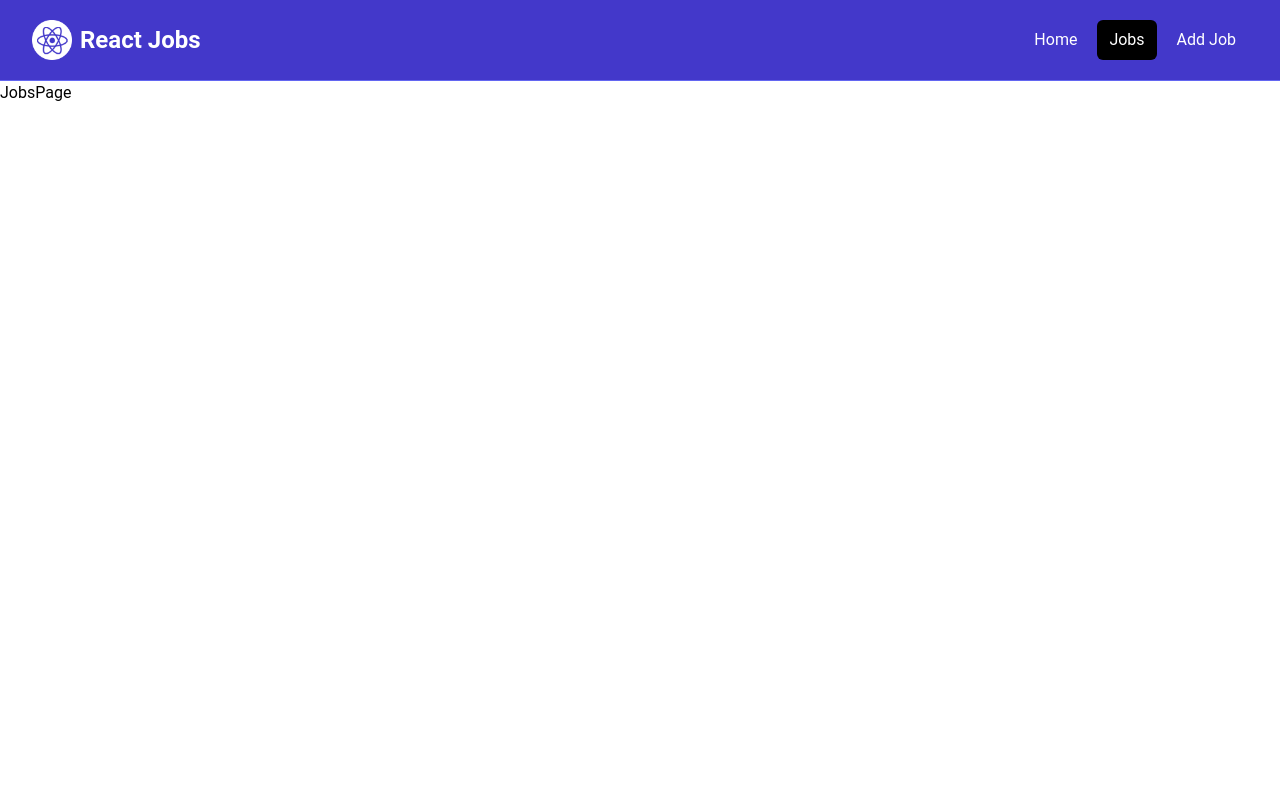
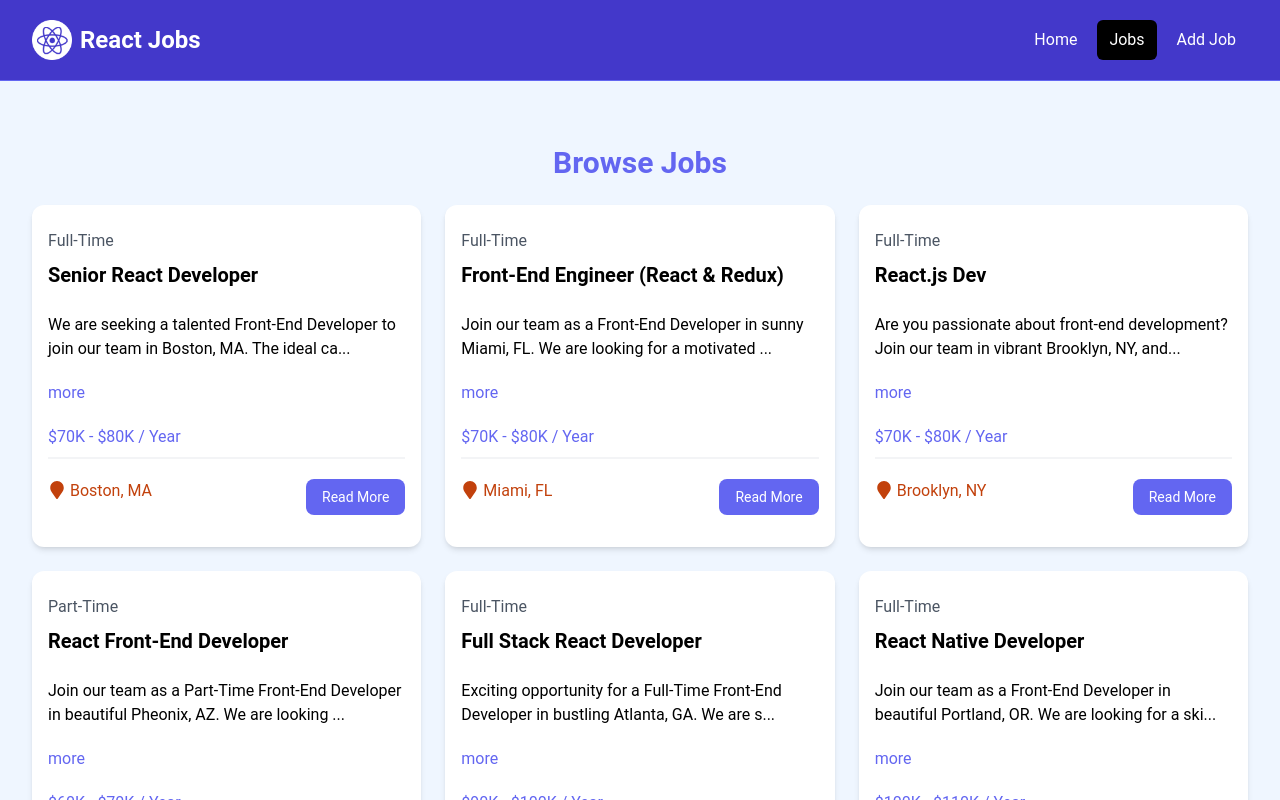
Before and after one commit to g-milligan/reactproject, a React (Vite) app in the folder react-crash-2024/: page /jobs in a window 1280 px wide. Shown: the top 800 px of the page. Built offline with nearby package versions, Linux system fonts and the light colour scheme.

Commit message:
conditional rendering

```diff
--- a/react-crash-2024/src/components/JobListings.jsx
+++ b/react-crash-2024/src/components/JobListings.jsx
@@ -1,18 +1,18 @@
 import jobs from "../jobs.json";
 import JobListing from "./JobListing";
 
-const JobListings = () => {
-  const recentJobs = jobs.slice(0, 3);
+const JobListings = ({ isHome = false }) => {
+  const jobList = isHome ? jobs.slice(0, 3) : jobs;
   return (
     <>
       {/* <!-- Browse Jobs --> */}
       <section className="bg-blue-50 px-4 py-10">
         <div className="container-xl lg:container m-auto">
           <h2 className="text-3xl font-bold text-indigo-500 mb-6 text-center">
-            Browse Jobs
+            { isHome ? 'Recent Jobs' : 'Browse Jobs' }
           </h2>
           <div className="grid grid-cols-1 md:grid-cols-3 gap-6">
-            {recentJobs.map((job) => {
+            {jobList.map((job) => {
               return <JobListing key={job.id} job={job} />;
             })}
           </div>
--- a/react-crash-2024/src/pages/HomePage.jsx
+++ b/react-crash-2024/src/pages/HomePage.jsx
@@ -8,7 +8,7 @@
     <>
       <Hero />
       <HomeCards />
-      <JobListings />
+      <JobListings isHome={true} />
       <ViewAllJobs />
     </>
   );
--- a/react-crash-2024/src/pages/JobsPage.jsx
+++ b/react-crash-2024/src/pages/JobsPage.jsx
@@ -1,6 +1,10 @@
+import JobListings from "../components/JobListings"
+
 const JobsPage = () => {
   return (
-    <div>JobsPage</div>
+    <section className="bg-blue-50 px-4 py-6">
+      <JobListings />
+    </section>
   )
 }
 
```
